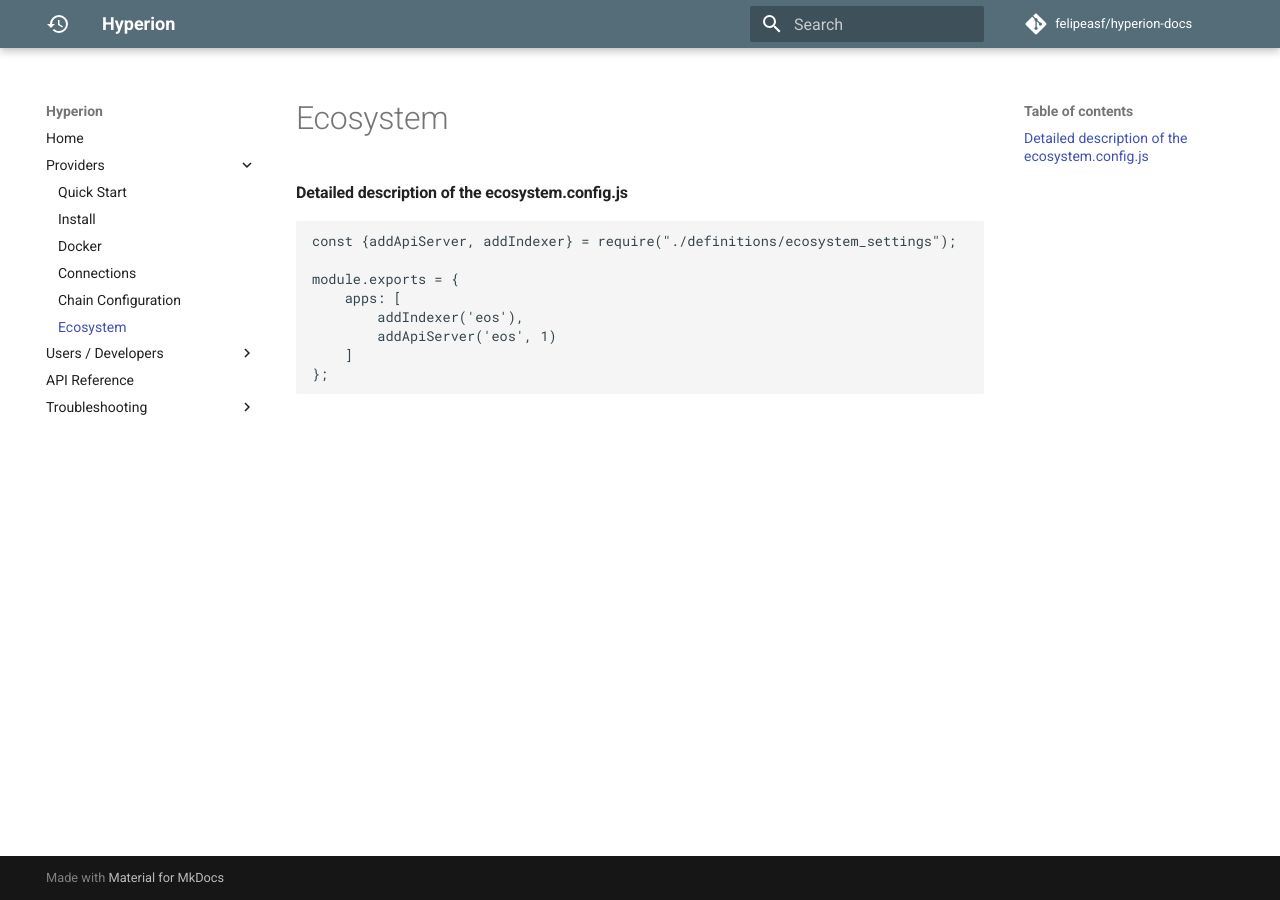
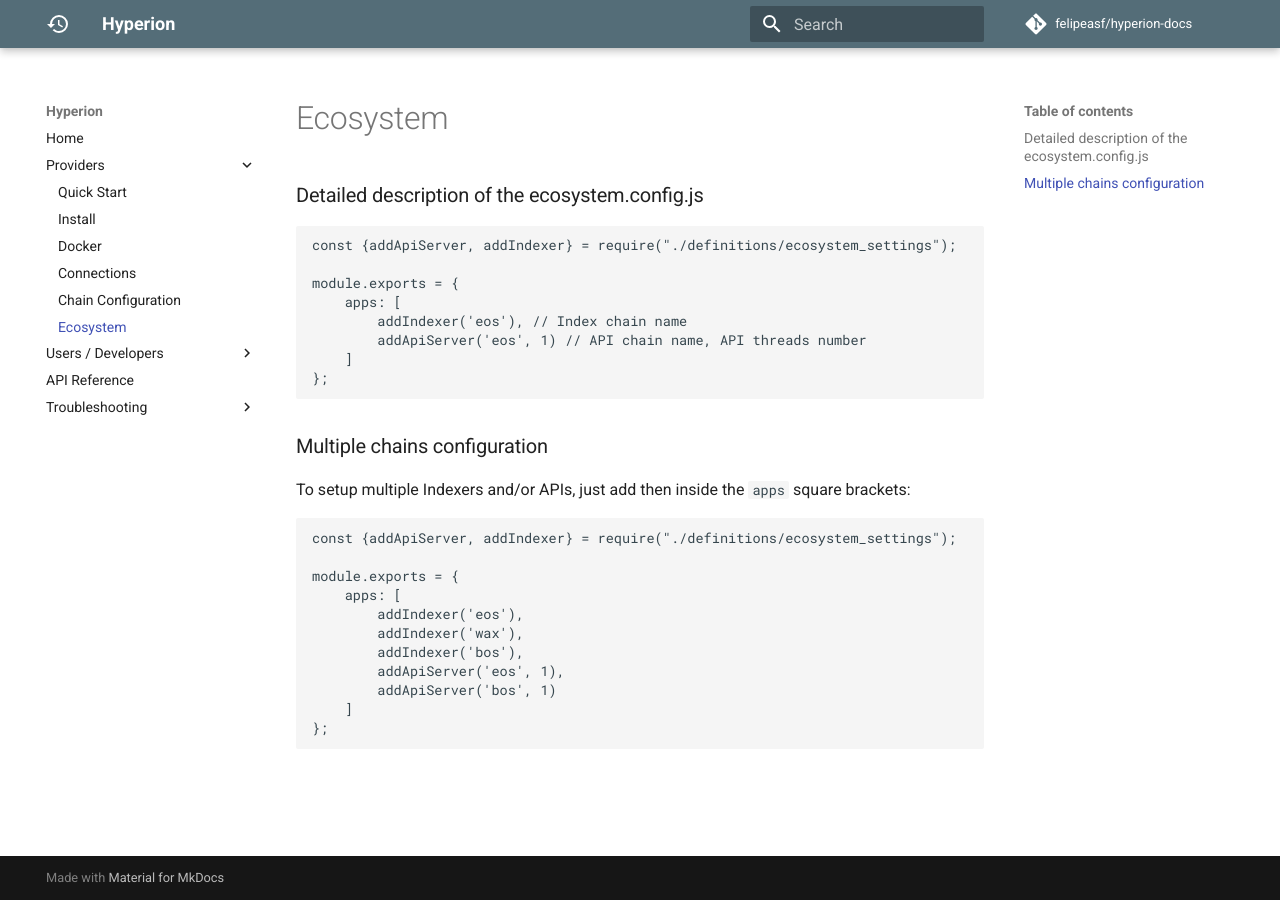
Before and after one commit to felipeasf/hyperion-docs, an MkDocs documentation site: the page built from docs/ecosystem.md, in a window 1280 px wide. Built offline with MkDocs 1.6.1 and Material for MkDocs 9.7.7, drawn with Linux system fonts in a browser that asks for light colours; comment, search, counter and statistics services are not loaded.

Commit message:
new info

`````diff
--- a/docs/ecosystem.md
+++ b/docs/ecosystem.md
@@ -1,4 +1,20 @@
-#### Detailed description of the ecosystem.config.js
+### Detailed description of the ecosystem.config.js
+
+````javascript
+const {addApiServer, addIndexer} = require("./definitions/ecosystem_settings");
+
+module.exports = {
+    apps: [
+        addIndexer('eos'), // Index chain name
+        addApiServer('eos', 1) // API chain name, API threads number
+    ]
+};
+````
+
+
+### Multiple chains configuration
+
+To setup multiple Indexers and/or APIs, just add then inside the `apps` square brackets:
 
 ````javascript
 const {addApiServer, addIndexer} = require("./definitions/ecosystem_settings");
@@ -6,7 +22,10 @@
 module.exports = {
     apps: [
         addIndexer('eos'),
-        addApiServer('eos', 1)
+        addIndexer('wax'),
+        addIndexer('bos'),
+        addApiServer('eos', 1),
+        addApiServer('bos', 1)
     ]
 };
 ````
`````
Also changed, not shown: docs/endpoint.md (+3 -0 lines), docs/howtouse.md (+36 -0 lines).
